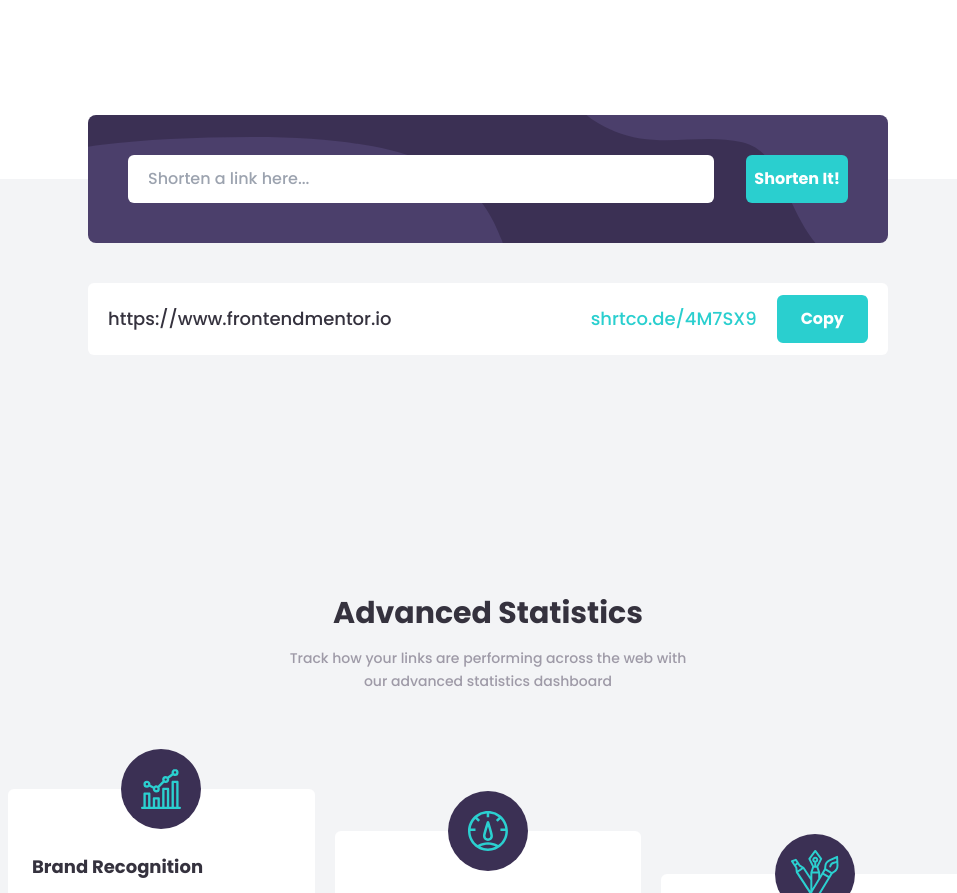
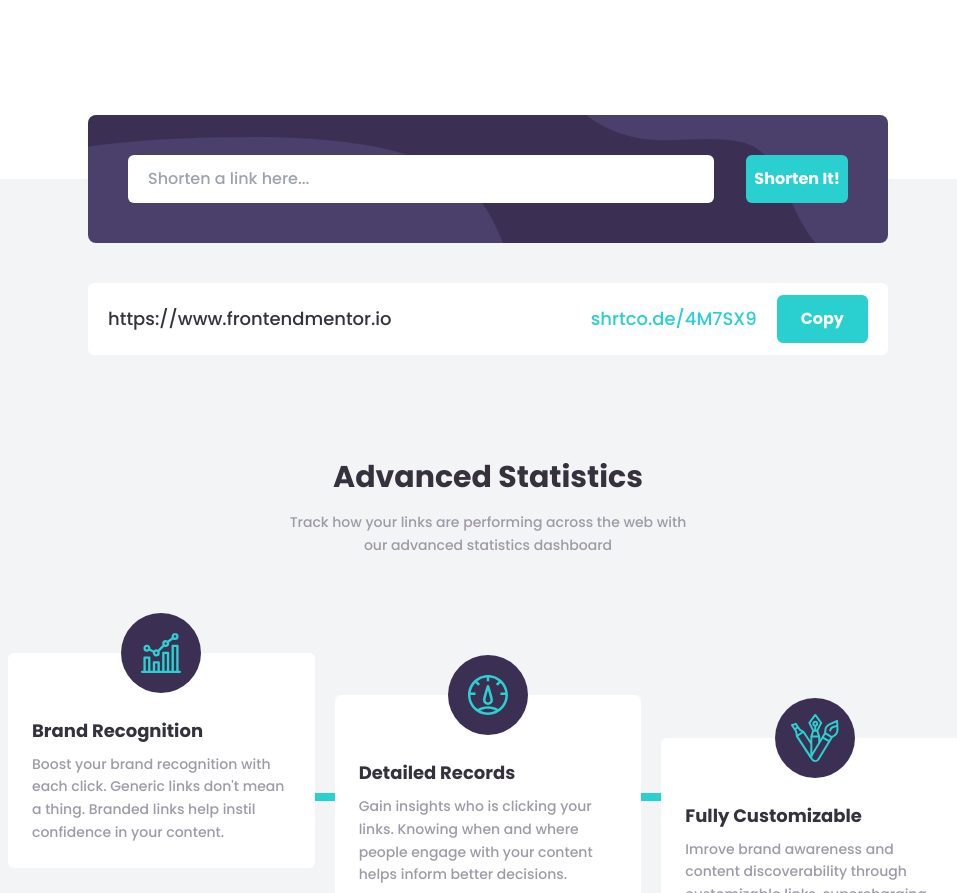
Before and after one commit to KevinPadi/url-shortening-app, a React (Vite) app: page / in a window 1280 px wide. Shown: the part 505-1398 px from the top of the page, without its empty margins (152-1109 px from the left). Built offline with nearby package versions, Linux system fonts and the light colour scheme.

Commit message:
fix: margin between features title & input section

```diff
--- a/src/components/FeaturesSection.jsx
+++ b/src/components/FeaturesSection.jsx
@@ -6,12 +6,14 @@ import InputSection from './InputSection'
 function FeaturesSection () {
   return (
     <section className='relative mt-32 bg-gray-100 px-6 lg:px-20 xl:px-40 py-10 space-y-24'>
-      <div className='relative -top-[9.5rem] md:-top-[8rem] lg:-top-[9rem] right-[0rem] w-full '>
-        <InputSection />
-      </div>
-      <div className='text-center md:w-[400px] mx-auto pt-0 space-y-4'>
-        <h2 className='text-2xl md:text-3xl font-bold text-VeryDarkBlue'>Advanced Statistics</h2>
-        <p className='text-sm leading-relaxed text-GrayishViolet'>Track how your links are performing across the web with our advanced statistics dashboard</p>
+      <div className='-space-y-10'>
+        <div className='relative -top-[9.5rem] md:-top-[8rem] lg:-top-[9rem] right-[0rem] w-full '>
+          <InputSection />
+        </div>
+        <div className='text-center md:w-[400px] mx-auto space-y-4'>
+          <h2 className='text-2xl md:text-3xl font-bold text-VeryDarkBlue'>Advanced Statistics</h2>
+          <p className='text-sm leading-relaxed text-GrayishViolet'>Track how your links are performing across the web with our advanced statistics dashboard</p>
+        </div>
       </div>
       <div className='relative flex flex-col gap-20 md:gap-5 md:flex-row justify-between h-auto md:h-[300px] max-w-xs mx-auto md:max-w-none'>
         <div className='absolute top-0 md:-top-3 bottom-0 right-0 left-0 m-auto w-2 md:w-full h-full md:h-2 bg-Cyan' />
```
